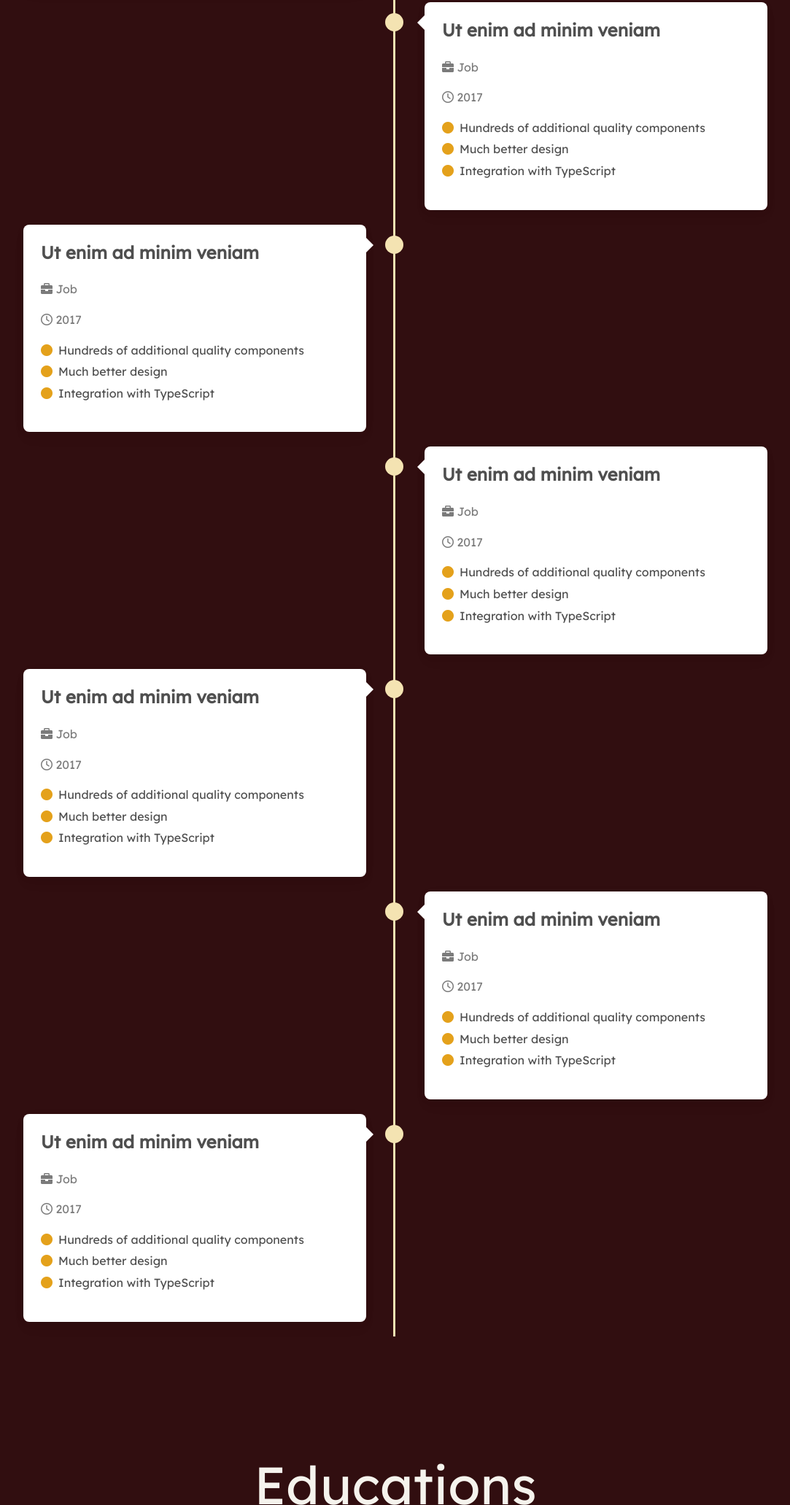
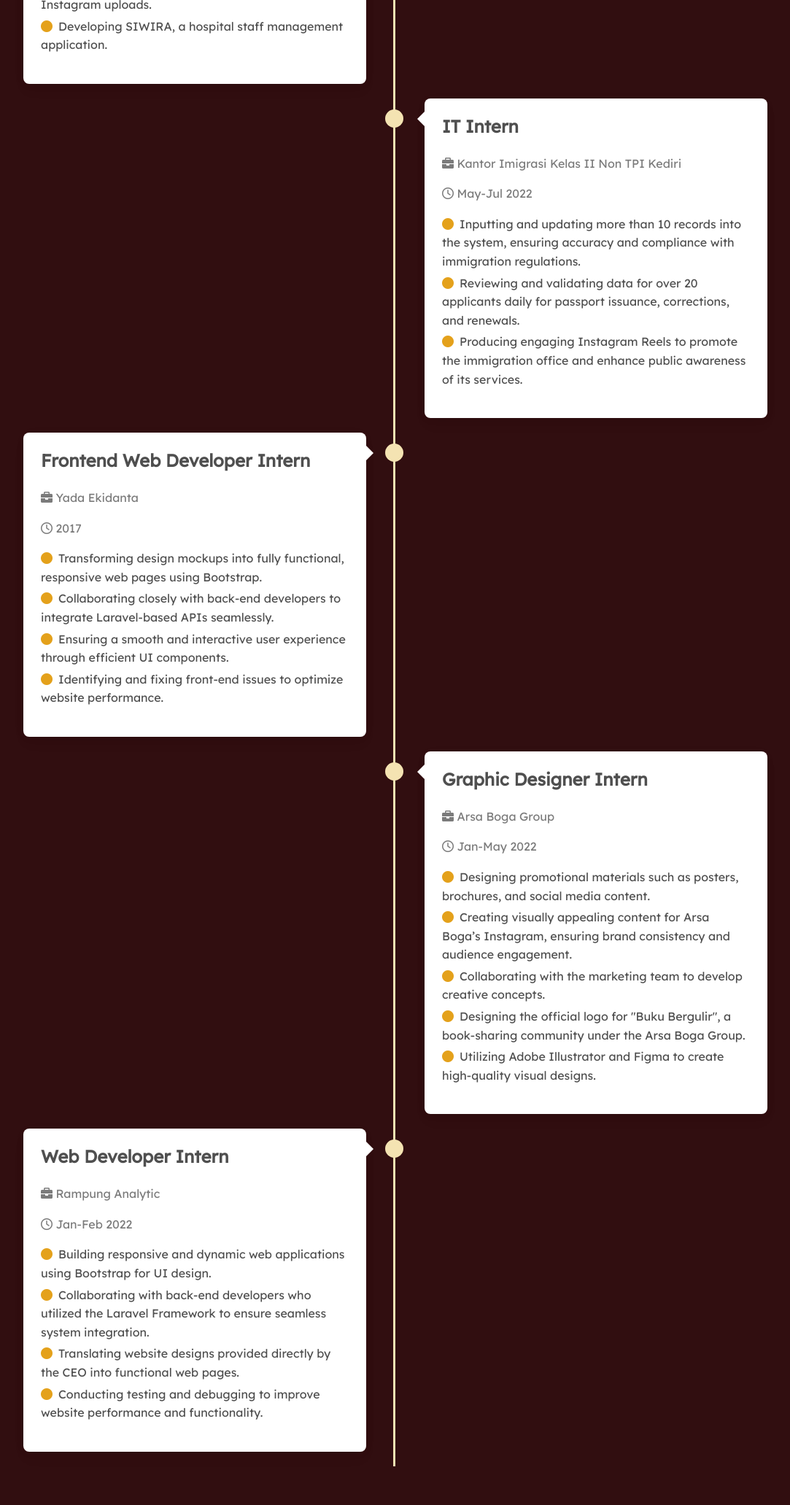
Before and after one commit to tataadn/adine-portofolio, a website: page index.html in a window 1280 px wide. Shown: the part 1633-3696 px from the top of the page at 73% size, without its empty margins (98-1181 px from the left). Drawn offline with Linux system fonts and the light colour scheme.

Commit message:
edit work exp and edu

```diff
--- a/index.html
+++ b/index.html
@@ -95,6 +95,7 @@
         <!-- Container wrapper -->
       </nav>
       <!-- Navbar -->
+    </header>
 
     <!-- Jumbotron -->
      <section style="background-color: #310e10;">
@@ -275,13 +276,14 @@
               <div class="timeline-2 left-2">
                 <div class="card">
                   <div class="card-body p-4">
-                      <h4 class="fw-bold mb-4">Ut enim ad minim veniam</h4>
-                      <p class="text-muted"><i class="fas fa-briefcase" aria-hidden="true"></i> Job</p>
-                      <p class="text-muted"><i class="far fa-clock" aria-hidden="true"></i> 2017</p>
+                    <h4 class="fw-bold mb-4">IT Staff</h4>
+                    <p class="text-muted"><i class="fas fa-briefcase" aria-hidden="true"></i> Rumah Sakit DKT Kediri</p>
+                    <p class="text-muted"><i class="far fa-clock" aria-hidden="true"></i> Nov 2023 - present</p>
                     <ul class="list-unstyled">
-                        <li class="mb-1"><i class="fas fa-circle me-2 text-warning"></i>Hundreds of additional quality components</li>
-                        <li class="mb-1"><i class="fas fa-circle me-2 text-warning"></i>Much better design</li>
-                        <li class="mb-1"><i class="fas fa-circle me-2 text-warning"></i>Integration with TypeScript</li>
+                      <li class="mb-1"><i class="fas fa-circle me-2 text-warning"></i>Preparing accountability reports for hospital management system application payments.</li>
+                      <li class="mb-1"><i class="fas fa-circle me-2 text-warning"></i>Designing daily polyclinic schedules and greeting cards for national holidays.</li>
+                      <li class="mb-1"><i class="fas fa-circle me-2 text-warning"></i>Editing videos for hospital content and managing Instagram uploads.</li>
+                      <li class="mb-1"><i class="fas fa-circle me-2 text-warning"></i>Developing SIWIRA, a hospital staff management application.</li>
                     </ul>
                   </div>
                 </div>
@@ -289,13 +291,13 @@
               <div class="timeline-2 right-2">
                 <div class="card">
                   <div class="card-body p-4">
-                      <h4 class="fw-bold mb-4">Ut enim ad minim veniam</h4>
-                      <p class="text-muted"><i class="fas fa-briefcase" aria-hidden="true"></i> Job</p>
-                      <p class="text-muted"><i class="far fa-clock" aria-hidden="true"></i> 2017</p>
+                    <h4 class="fw-bold mb-4">IT Intern</h4>
+                    <p class="text-muted"><i class="fas fa-briefcase" aria-hidden="true"></i> Kantor Imigrasi Kelas II Non TPI Kediri</p>
+                    <p class="text-muted"><i class="far fa-clock" aria-hidden="true"></i> May-Jul 2022</p>
                     <ul class="list-unstyled">
-                        <li class="mb-1"><i class="fas fa-circle me-2 text-warning"></i>Hundreds of additional quality components</li>
-                        <li class="mb-1"><i class="fas fa-circle me-2 text-warning"></i>Much better design</li>
-                        <li class="mb-1"><i class="fas fa-circle me-2 text-warning"></i>Integration with TypeScript</li>
+                      <li class="mb-1"><i class="fas fa-circle me-2 text-warning"></i>Inputting and updating more than 10 records into the system, ensuring accuracy and compliance with immigration regulations.</li>
+                      <li class="mb-1"><i class="fas fa-circle me-2 text-warning"></i>Reviewing and validating data for over 20 applicants daily for passport issuance, corrections, and renewals.</li>
+                      <li class="mb-1"><i class="fas fa-circle me-2 text-warning"></i>Producing engaging Instagram Reels to promote the immigration office and enhance public awareness of its services.</li>
                     </ul>
                   </div>
                 </div>
@@ -303,13 +305,14 @@
               <div class="timeline-2 left-2">
                 <div class="card">
                   <div class="card-body p-4">
-                      <h4 class="fw-bold mb-4">Ut enim ad minim veniam</h4>
-                      <p class="text-muted"><i class="fas fa-briefcase" aria-hidden="true"></i> Job</p>
+                    <h4 class="fw-bold mb-4">Frontend Web Developer Intern</h4>
+                    <p class="text-muted"><i class="fas fa-briefcase" aria-hidden="true"></i> Yada Ekidanta</p>
                     <p class="text-muted"><i class="far fa-clock" aria-hidden="true"></i> 2017</p>
                     <ul class="list-unstyled">
-                        <li class="mb-1"><i class="fas fa-circle me-2 text-warning"></i>Hundreds of additional quality components</li>
-                        <li class="mb-1"><i class="fas fa-circle me-2 text-warning"></i>Much better design</li>
-                        <li class="mb-1"><i class="fas fa-circle me-2 text-warning"></i>Integration with TypeScript</li>
+                      <li class="mb-1"><i class="fas fa-circle me-2 text-warning"></i>Transforming design mockups into fully functional, responsive web pages using Bootstrap.</li>
+                      <li class="mb-1"><i class="fas fa-circle me-2 text-warning"></i>Collaborating closely with back-end developers to integrate Laravel-based APIs seamlessly.</li>
+                      <li class="mb-1"><i class="fas fa-circle me-2 text-warning"></i>Ensuring a smooth and interactive user experience through efficient UI components.</li>
+                      <li class="mb-1"><i class="fas fa-circle me-2 text-warning"></i>Identifying and fixing front-end issues to optimize website performance.</li>
                     </ul>
                   </div>
                 </div>
@@ -317,13 +320,15 @@
               <div class="timeline-2 right-2">
                 <div class="card">
                   <div class="card-body p-4">
-                      <h4 class="fw-bold mb-4">Ut enim ad minim veniam</h4>
-                      <p class="text-muted"><i class="fas fa-briefcase" aria-hidden="true"></i> Job</p>
-                      <p class="text-muted"><i class="far fa-clock" aria-hidden="true"></i> 2017</p>
+                    <h4 class="fw-bold mb-4">Graphic Designer Intern</h4>
+                    <p class="text-muted"><i class="fas fa-briefcase" aria-hidden="true"></i> Arsa Boga Group</p>
+                    <p class="text-muted"><i class="far fa-clock" aria-hidden="true"></i> Jan-May 2022</p>
                     <ul class="list-unstyled">
-                        <li class="mb-1"><i class="fas fa-circle me-2 text-warning"></i>Hundreds of additional quality components</li>
-                        <li class="mb-1"><i class="fas fa-circle me-2 text-warning"></i>Much better design</li>
-                        <li class="mb-1"><i class="fas fa-circle me-2 text-warning"></i>Integration with TypeScript</li>
+                      <li class="mb-1"><i class="fas fa-circle me-2 text-warning"></i>Designing promotional materials such as posters, brochures, and social media content.</li>
+                      <li class="mb-1"><i class="fas fa-circle me-2 text-warning"></i>Creating visually appealing content for Arsa Boga’s Instagram, ensuring brand consistency and audience engagement.</li>
+                      <li class="mb-1"><i class="fas fa-circle me-2 text-warning"></i>Collaborating with the marketing team to develop creative concepts.</li>
+                      <li class="mb-1"><i class="fas fa-circle me-2 text-warning"></i>Designing the official logo for "Buku Bergulir", a book-sharing community under the Arsa Boga Group.</li>
+                      <li class="mb-1"><i class="fas fa-circle me-2 text-warning"></i>Utilizing Adobe Illustrator and Figma to create high-quality visual designs.</li>
                     </ul>
                   </div>
                 </div>
@@ -331,41 +336,14 @@
               <div class="timeline-2 left-2">
                 <div class="card">
                   <div class="card-body p-4">
-                      <h4 class="fw-bold mb-4">Ut enim ad minim veniam</h4>
-                      <p class="text-muted"><i class="fas fa-briefcase" aria-hidden="true"></i> Job</p>
-                      <p class="text-muted"><i class="far fa-clock" aria-hidden="true"></i> 2017</p>
+                    <h4 class="fw-bold mb-4">Web Developer Intern</h4>
+                    <p class="text-muted"><i class="fas fa-briefcase" aria-hidden="true"></i> Rampung Analytic</p>
+                    <p class="text-muted"><i class="far fa-clock" aria-hidden="true"></i> Jan-Feb 2022</p>
                     <ul class="list-unstyled">
-                        <li class="mb-1"><i class="fas fa-circle me-2 text-warning"></i>Hundreds of additional quality components</li>
-                        <li class="mb-1"><i class="fas fa-circle me-2 text-warning"></i>Much better design</li>
-                        <li class="mb-1"><i class="fas fa-circle me-2 text-warning"></i>Integration with TypeScript</li>
-                      </ul>
-                    </div>
-                  </div>
-                </div>
-                <div class="timeline-2 right-2">
-                  <div class="card">
-                    <div class="card-body p-4">
-                      <h4 class="fw-bold mb-4">Ut enim ad minim veniam</h4>
-                      <p class="text-muted"><i class="fas fa-briefcase" aria-hidden="true"></i> Job</p>
-                      <p class="text-muted"><i class="far fa-clock" aria-hidden="true"></i> 2017</p>
-                      <ul class="list-unstyled">
-                        <li class="mb-1"><i class="fas fa-circle me-2 text-warning"></i>Hundreds of additional quality components</li>
-                        <li class="mb-1"><i class="fas fa-circle me-2 text-warning"></i>Much better design</li>
-                        <li class="mb-1"><i class="fas fa-circle me-2 text-warning"></i>Integration with TypeScript</li>
-                      </ul>
-                    </div>
-                  </div>
-                </div>
-                <div class="timeline-2 left-2">
-                  <div class="card">
-                    <div class="card-body p-4">
-                      <h4 class="fw-bold mb-4">Ut enim ad minim veniam</h4>
-                      <p class="text-muted"><i class="fas fa-briefcase" aria-hidden="true"></i> Job</p>
-                      <p class="text-muted"><i class="far fa-clock" aria-hidden="true"></i> 2017</p>
-                      <ul class="list-unstyled">
-                        <li class="mb-1"><i class="fas fa-circle me-2 text-warning"></i>Hundreds of additional quality components</li>
-                        <li class="mb-1"><i class="fas fa-circle me-2 text-warning"></i>Much better design</li>
-                        <li class="mb-1"><i class="fas fa-circle me-2 text-warning"></i>Integration with TypeScript</li>
+                      <li class="mb-1"><i class="fas fa-circle me-2 text-warning"></i>Building responsive and dynamic web applications using Bootstrap for UI design.</li>
+                      <li class="mb-1"><i class="fas fa-circle me-2 text-warning"></i>Collaborating with back-end developers who utilized the Laravel Framework to ensure seamless system integration.</li>
+                      <li class="mb-1"><i class="fas fa-circle me-2 text-warning"></i>Translating website designs provided directly by the CEO into functional web pages.</li>
+                      <li class="mb-1"><i class="fas fa-circle me-2 text-warning"></i>Conducting testing and debugging to improve website performance and functionality.</li>
                     </ul>
                   </div>
                 </div>
@@ -385,13 +363,12 @@
               <div class="timeline-2 left-2">
                 <div class="card">
                   <div class="card-body p-4">
-                      <h4 class="fw-bold mb-4">Ut enim ad minim veniam</h4>
-                      <p class="text-muted"><i class="fas fa-briefcase" aria-hidden="true"></i> Job</p>
-                      <p class="text-muted"><i class="far fa-clock" aria-hidden="true"></i> 2017</p>
+                    <h4 class="fw-bold mb-4">D3 Manajemen Informatika (Associate's degree in Informatics Management)</h4>
+                    <p class="text-muted"><i class="fas fa-briefcase" aria-hidden="true"></i> Politeknik Negeri Malang</p>
+                    <p class="text-muted"><i class="far fa-clock" aria-hidden="true"></i> 2020-2023</p>
                     <ul class="list-unstyled">
-                        <li class="mb-1"><i class="fas fa-circle me-2 text-warning"></i>Hundreds of additional quality components</li>
-                        <li class="mb-1"><i class="fas fa-circle me-2 text-warning"></i>Much better design</li>
-                        <li class="mb-1"><i class="fas fa-circle me-2 text-warning"></i>Integration with TypeScript</li>
+                      <li class="mb-1"><i class="fas fa-circle me-2 text-warning"></i>GPA / IPK: 3.83/4.00</li>
+                      <li class="mb-1"><i class="fas fa-circle me-2 text-warning"></i>Thesis / Laporan Akhir: Aplikasi Pendeteksi Kecocokan Jawaban Pada Soal Essay Menggunakan Library Difflib (Application of Answer Similarity Detection for Essay Questions Using the Difflib Library)</li>
                     </ul>
                   </div>
                 </div>
@@ -399,13 +376,11 @@
               <div class="timeline-2 right-2">
                 <div class="card">
                   <div class="card-body p-4">
-                      <h4 class="fw-bold mb-4">Ut enim ad minim veniam</h4>
-                      <p class="text-muted"><i class="fas fa-briefcase" aria-hidden="true"></i> Job</p>
-                      <p class="text-muted"><i class="far fa-clock" aria-hidden="true"></i> 2017</p>
+                    <h4 class="fw-bold mb-4">IPA</h4>
+                    <p class="text-muted"><i class="fas fa-briefcase" aria-hidden="true"></i> MAN 1 Kota Kediri</p>
+                    <p class="text-muted"><i class="far fa-clock" aria-hidden="true"></i> 2017-2020</p>
                     <ul class="list-unstyled">
-                        <li class="mb-1"><i class="fas fa-circle me-2 text-warning"></i>Hundreds of additional quality components</li>
-                        <li class="mb-1"><i class="fas fa-circle me-2 text-warning"></i>Much better design</li>
-                        <li class="mb-1"><i class="fas fa-circle me-2 text-warning"></i>Integration with TypeScript</li>
+                      <li class="mb-1"><i class="fas fa-circle me-2 text-warning"></i>Bendahara 1 di KIR An-Nur Man 1 Kota Kediri</li>
                     </ul>
                   </div>
                 </div>
@@ -438,7 +413,7 @@
                   </div>
 
                   <div class="card-body">
-                      <h5 class="card-title">PHP</h5>
+                    <h6 class="card-title">PHP</h6>
                   </div>
                 </div>
               </div>
@@ -452,7 +427,7 @@
                   </div>
 
                   <div class="card-body">
-                      <h5 class="card-title">Codeigniter</h5>
+                    <h6 class="card-title">Codeigniter</h6>
 
                   </div>
                 </div>
@@ -467,7 +442,7 @@
                   </div>
 
                   <div class="card-body">
-                      <h5 class="card-title">Laravel</h5>
+                    <h6 class="card-title">Laravel</h6>
 
                   </div>
                 </div>
@@ -482,7 +457,7 @@
                   </div>
 
                   <div class="card-body">
-                      <h5 class="card-title">HTML</h5>
+                    <h6 class="card-title">HTML</h6>
 
                   </div>
                 </div>
@@ -498,7 +473,7 @@
                   </div>
 
                   <div class="card-body">
-                      <h5 class="card-title">Bootstrap</h5>
+                    <h6 class="card-title">Bootstrap</h6>
 
                   </div>
                 </div>
@@ -513,7 +488,7 @@
                   </div>
 
                   <div class="card-body">
-                      <h5 class="card-title">Python</h5>
+                    <h6 class="card-title">Python</h6>
 
                   </div>
                 </div>
@@ -528,7 +503,7 @@
                   </div>
 
                   <div class="card-body">
-                      <h5 class="card-title">Django</h5>
+                    <h6 class="card-title">Django</h6>
 
                   </div>
                 </div>
@@ -543,7 +518,7 @@
                   </div>
 
                   <div class="card-body">
-                      <h5 class="card-title">React</h5>
+                    <h6 class="card-title">React</h6>
 
                   </div>
                 </div>
@@ -559,7 +534,7 @@
                   </div>
 
                   <div class="card-body">
-                      <h5 class="card-title">CorelDRAW</h5>
+                    <h6 class="card-title">CorelDRAW</h6>
 
                   </div>
                 </div>
@@ -574,7 +549,7 @@
                   </div>
 
                   <div class="card-body">
-                      <h5 class="card-title">Canva</h5>
+                    <h6 class="card-title">Canva</h6>
 
                   </div>
                 </div>
@@ -589,7 +564,7 @@
                   </div>
 
                   <div class="card-body">
-                      <h5 class="card-title">Capcut</h5>
+                    <h6 class="card-title">Capcut</h6>
 
                   </div>
                 </div>
@@ -604,7 +579,7 @@
                   </div>
 
                   <div class="card-body">
-                      <h5 class="card-title">Ms Office</h5>
+                    <h6 class="card-title">Ms Office</h6>
 
                   </div>
                 </div>
@@ -639,8 +614,6 @@
      </section>
     <!-- role -->
 
-    </header>
-
     <!-- MDB -->
     <script type="text/javascript" src="js/mdb.umd.min.js"></script>
     <!-- Custom scripts -->
```
Lines whose indentation alone changed are shown as unchanged.
